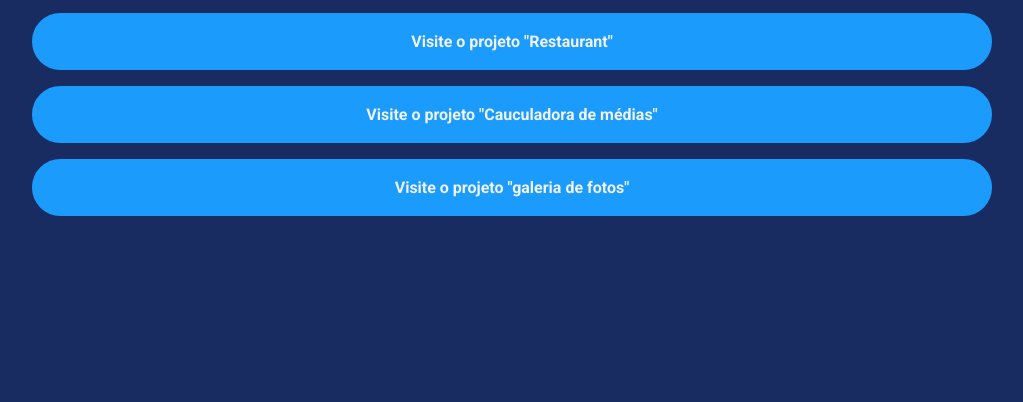
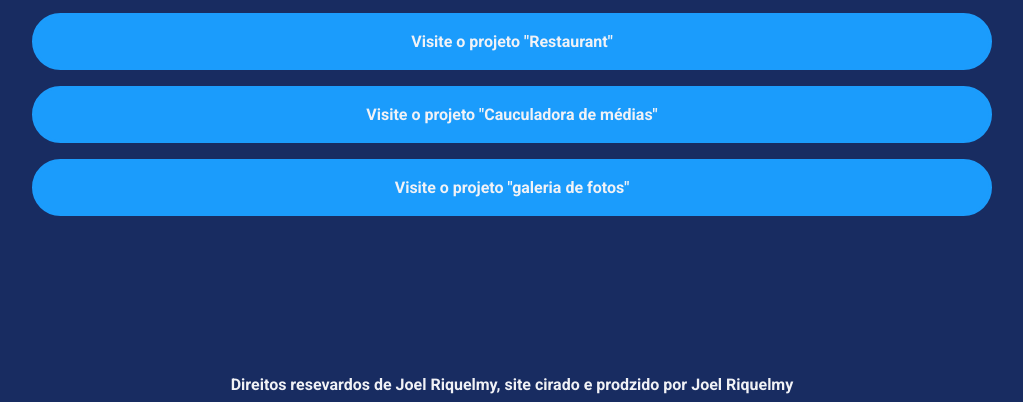
Before and after one commit to JoelRiquelmy/site-social, a website: page index.html in a window 1280 px wide. Shown: the part 425-827 px from the top of the page, without its empty margins (128-1151 px from the left). Before the commit the page ends 800 px from the top, so only its background shows below. Drawn offline with Linux system fonts and the light colour scheme.

Commit message:
adição do rodapé

```diff
--- a/index.html
+++ b/index.html
@@ -58,6 +58,9 @@
             </ul>
         </nav>
     </div>
+    <footer>
+        <h4 style="text-align: center; margin-bottom: 8px;">Direitos resevardos de Joel Riquelmy, site cirado e prodzido por Joel Riquelmy</h4>
+    </footer>
 </body>
 
 </html>
```
